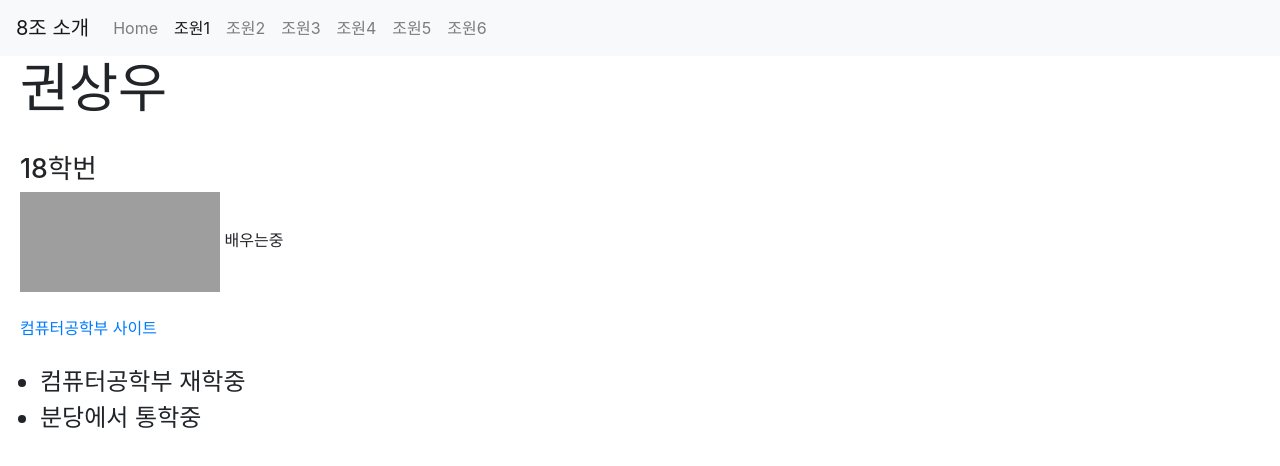
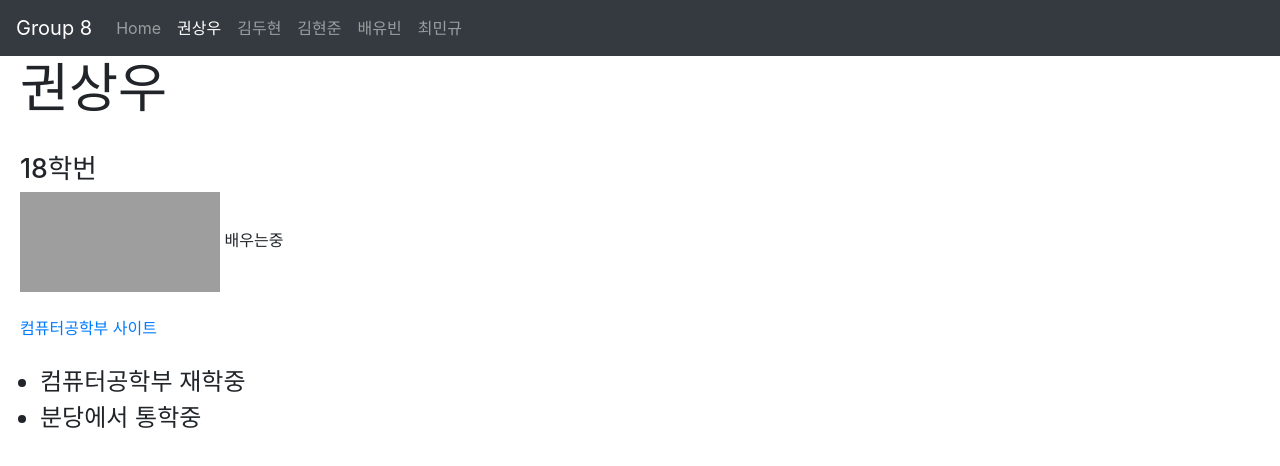
Before and after one commit to dhlee33/team8_assignment1, a plain HTML site: page 1.html in a window 1280 px wide. Drawn offline with nearby package versions, Linux system fonts and the light colour scheme; grey boxes are pictures that could not be loaded.

Commit message:
색맞춤

```diff
--- a/1.html
+++ b/1.html
@@ -13,33 +13,30 @@
   </head>
   <body>
 
-    <nav class="navbar navbar-expand-lg navbar-light bg-light">
-  <a class="navbar-brand" href="index.html">8조 소개</a>
+    <nav class="navbar navbar-expand-lg navbar-dark bg-dark">
+  <a class="navbar-brand" href="index.html">Group 8</a>
   <button class="navbar-toggler" type="button" data-toggle="collapse" data-target="#navbarNav" aria-controls="navbarNav" aria-expanded="false" aria-label="Toggle navigation">
     <span class="navbar-toggler-icon"></span>
   </button>
   <div class="collapse navbar-collapse" id="navbarNav">
     <ul class="navbar-nav mr-auto">
       <li class="nav-item">
-        <a class="nav-link" href="index.html">Home <span class="sr-only">(current)</span></a>
+        <a class="nav-link" href="index.html">Home<span class="sr-only">(current)</span></a>
       </li>
       <li class="nav-item active">
-        <a class="nav-link" href="1.html">조원1</a>
+        <a class="nav-link" href="1.html">권상우</a>
       </li>
       <li class="nav-item">
-        <a class="nav-link" href="2.html">조원2</a>
+        <a class="nav-link" href="2.html">김두현</a>
       </li>
       <li class="nav-item">
-        <a class="nav-link" href="3.html">조원3</a>
+        <a class="nav-link" href="3.html">김현준</a>
       </li>
       <li class="nav-item">
-        <a class="nav-link" href="4.html">조원4</a>
+        <a class="nav-link" href="4.html">배유빈</a>
       </li>
       <li class="nav-item">
-        <a class="nav-link" href="5.html">조원5</a>
-      </li>
-      <li class="nav-item">
-        <a class="nav-link" href="6.html">조원6</a>
+        <a class="nav-link" href="5.html">최민규</a>
       </li>
     </ul>
   </div>
```
